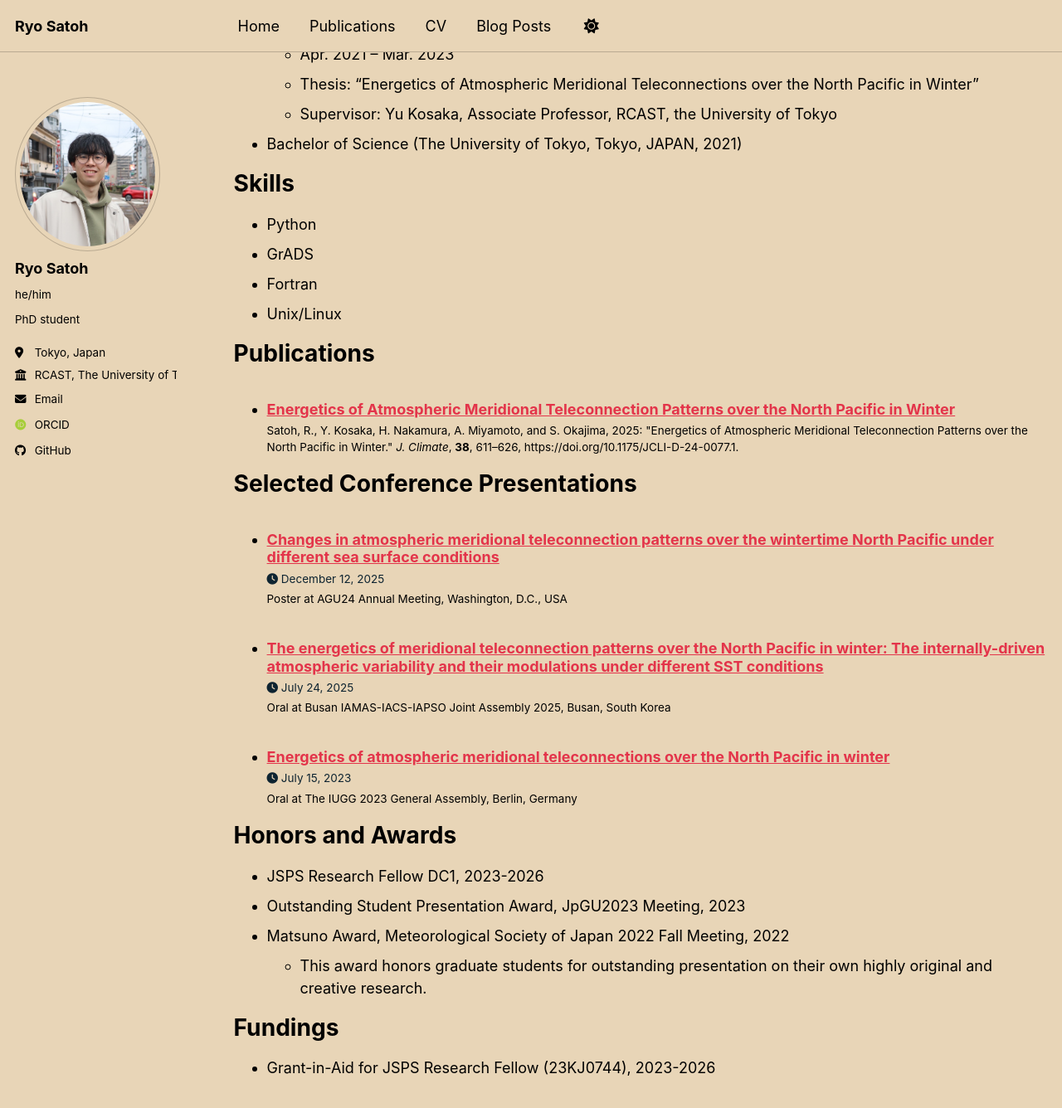
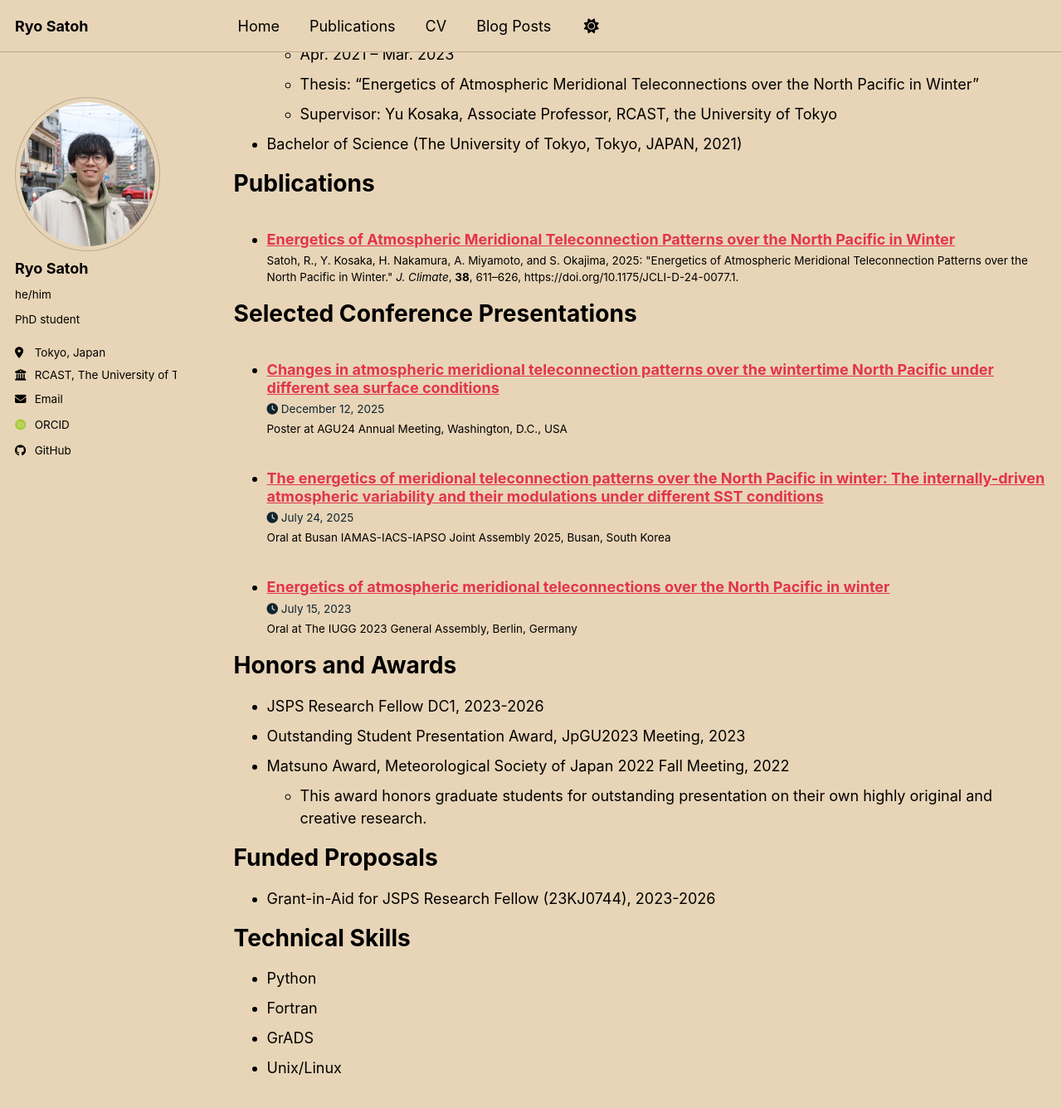
Before and after one commit to ryosatoh/ryosatoh.github.io, a Jekyll site: the page built from _pages/cv.md, in a window 1280 px wide and 1400 px high, scrolled down 321 px. Shown: the top 1336 px of the window at 83% size. Built offline with Jekyll 4.4.1, drawn with Linux system fonts in a browser that asks for light colours; some web fonts are replaced; a script bundle is joined from its source files by our own code; library files that are not in the unit come from our copies.

Commit message:
Update cv.md

```diff
--- a/_pages/cv.md
+++ b/_pages/cv.md
@@ -48,9 +41,18 @@ Honors and Awards
   * This award honors graduate students for outstanding presentation on their own highly original and creative research.
 
 
-Fundings
+Funded Proposals
 ======
 * Grant-in-Aid for JSPS Research Fellow (23KJ0744), 2023-2026
+
+Technical Skills
+======
+* Python
+* Fortran
+* GrADS
+* Unix/Linux
+
+
 
 <!--
 Education
```
Also changed, not shown: other parts of _pages/cv.md (+0 -7 lines).
